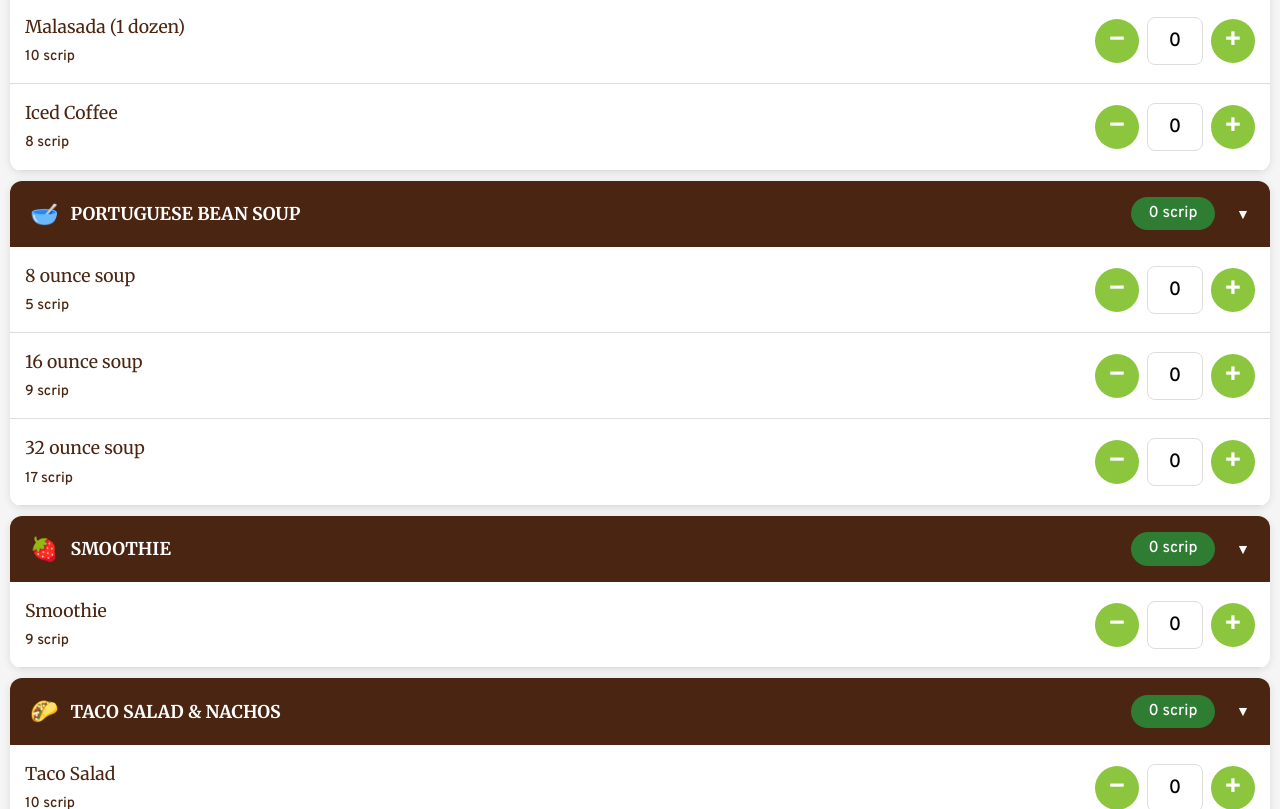
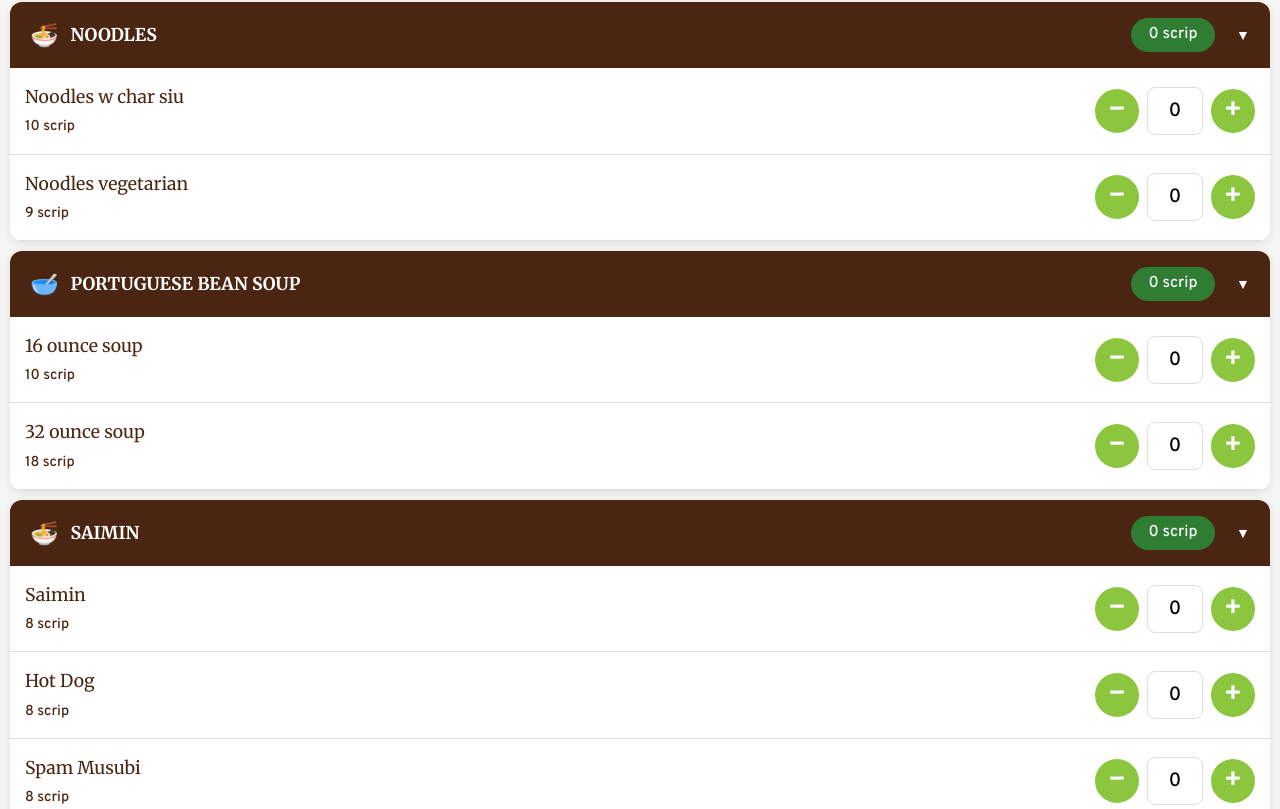
Before and after one commit to lpcode808/ScripCalculator, a plain HTML site: page index.html in a window 1280 px wide. Shown: the part 1991-2800 px from the top of the page. Drawn offline with Linux system fonts and the light colour scheme.

Commit message:
Updated based on 2025 prices

```diff
--- a/data/menu.json
+++ b/data/menu.json
@@ -4,74 +4,93 @@
       "name": "BEVERAGE CENTER",
       "icon": "🥤",
       "items": [
-        {"id": "soft_drink", "name": "Bottled Soft Drink", "scrip": 5},
-        {"id": "water", "name": "Bottled Water", "scrip": 3},
+        {"id": "soft_drink", "name": "Soft Drinks", "scrip": 6},
+        {"id": "water", "name": "Water", "scrip": 4},
         {"id": "body_armor", "name": "Body Armor", "scrip": 6},
-        {"id": "apple_juice", "name": "Apple Juice", "scrip": 4},
-        {"id": "aqua_fresca", "name": "Aqua Fresca", "scrip": 5}
+        {"id": "apple_juice", "name": "Apple Juice", "scrip": 6},
+        {"id": "aqua_fresca", "name": "Iced Coffee", "scrip": 8}
       ]
     },
     {
       "name": "CORN",
       "icon": "🌽",
       "items": [
-        {"id": "corn_cob", "name": "Corn on the Cob", "scrip": 4}
-      ]
-    },
-    {
-      "name": "CHILI/RICE BOWL",
-      "icon": "🌶",
-      "items": [
-        {"id": "chili_rice", "name": "Chili/rice bowl", "scrip": 9}
+        {"id": "corn_cob", "name": "Corn on the Cob", "scrip": 5}
       ]
     },
     {
       "name": "GYROS",
       "icon": "🥙",
       "items": [
-        {"id": "gyros", "name": "Gyros", "scrip": 14},
-        {"id": "veg_gyros", "name": "Vegetarian Gyros", "scrip": 7}
+        {"id": "gyros", "name": "Gyros", "scrip": 15},
+        {"id": "veg_gyros", "name": "Vegetarian Gyros", "scrip": 8}
       ]
     },
     {
-      "name": "HAMBURGER",
-      "icon": "🍔",
+      "name": "HAWAIIAN PLATE",
+      "icon": "🍍",
       "items": [
-        {"id": "teri_burger", "name": "Teri Burger", "scrip": 7},
-        {"id": "teri_cheese", "name": "Teri Burger with Cheese", "scrip": 8}
+        {"id": "kalua_plate", "name": "Plate (kalua pig)", "scrip": 28},
+        {"id": "veg_plate", "name": "Plate (vegetarian)", "scrip": 24}
       ]
     },
     {
       "name": "MALASADA",
       "icon": "🍩",
       "items": [
-        {"id": "malasada", "name": "Malasada", "scrip": 1},
-        {"id": "malasada_dozen", "name": "Malasada (1 dozen)", "scrip": 10},
+        {"id": "malasada", "name": "Malasada", "scrip": 2},
+        {"id": "malasada_dozen", "name": "Malasada (1 dozen)", "scrip": 22},
         {"id": "iced_coffee", "name": "Iced Coffee", "scrip": 8}
+      ]
+    },
+    {
+      "name": "NOODLES",
+      "icon": "🍜",
+      "items": [
+        {"id": "noodles_char_siu", "name": "Noodles w char siu", "scrip": 10},
+        {"id": "noodles_veg", "name": "Noodles vegetarian", "scrip": 9}
       ]
     },
     {
       "name": "PORTUGUESE BEAN SOUP",
       "icon": "🥣",
       "items": [
-        {"id": "soup_8", "name": "8 ounce soup", "scrip": 5},
-        {"id": "soup_16", "name": "16 ounce soup", "scrip": 9},
-        {"id": "soup_32", "name": "32 ounce soup", "scrip": 17}
+        {"id": "soup_16", "name": "16 ounce soup", "scrip": 10},
+        {"id": "soup_32", "name": "32 ounce soup", "scrip": 18}
+      ]
+    },
+    {
+      "name": "SAIMIN",
+      "icon": "🍜",
+      "items": [
+        {"id": "saimin", "name": "Saimin", "scrip": 8},
+        {"id": "hot_dog", "name": "Hot Dog", "scrip": 8},
+        {"id": "spam_musubi", "name": "Spam Musubi", "scrip": 8}
       ]
     },
     {
       "name": "SMOOTHIE",
       "icon": "🍓",
       "items": [
-        {"id": "smoothie", "name": "Smoothie", "scrip": 9}
+        {"id": "smoothie_dairy", "name": "Smoothie (dairy)", "scrip": 10},
+        {"id": "smoothie_nondairy", "name": "Smoothie (non-dairy)", "scrip": 12}
       ]
     },
     {
       "name": "TACO SALAD & NACHOS",
       "icon": "🌮",
       "items": [
-        {"id": "taco_salad", "name": "Taco Salad", "scrip": 10},
-        {"id": "nachos", "name": "Cheese Nachos", "scrip": 6}
+        {"id": "taco_salad", "name": "Taco Salad", "scrip": 11},
+        {"id": "beef_nachos", "name": "Beef Nachos with Cheese", "scrip": 9},
+        {"id": "cheese_nachos", "name": "Cheese Nachos", "scrip": 7}
+      ]
+    },
+    {
+      "name": "TERI BURGER",
+      "icon": "🍔",
+      "items": [
+        {"id": "teri_burger", "name": "Teri Burger", "scrip": 9},
+        {"id": "teri_cheese", "name": "Teri Burger with Cheese", "scrip": 10}
       ]
     }
   ],
--- a/index.html
+++ b/index.html
@@ -15,9 +15,9 @@
         <div>Scrip needed: <span id="total-scrip">0</span></div>
         <div>Total cost: $<span id="total-cost">0.00</span></div>
         <div class="info">(1 scrip = 50¢, $10 for sheet of 20 scrip)</div>
-        <div class="info" style="background-color: darkgreen; color: white; padding: 8px; border-radius: 4px;"><b>PRICES NOT UPDATED YET</b></div>
         <div class="info"><a href="https://www.punahou.edu/news-and-events/carnival/carnival-2025">Carnival 2025</a></div>
-        <div class="last-updated">Version: 1/29/2025 8:51 PM HST</div>
+        <div class="info"><a href="https://punahou.myschoolapp.com/ftpimages/1406/download/download_10709651.pdf">Price list</a></div>
+        <div class="last-updated">Version: 1/31/2025 9:38 PM HST</div>
     </div>
 
     <div class="order-summary">
```
Also changed, not shown: README.md.
